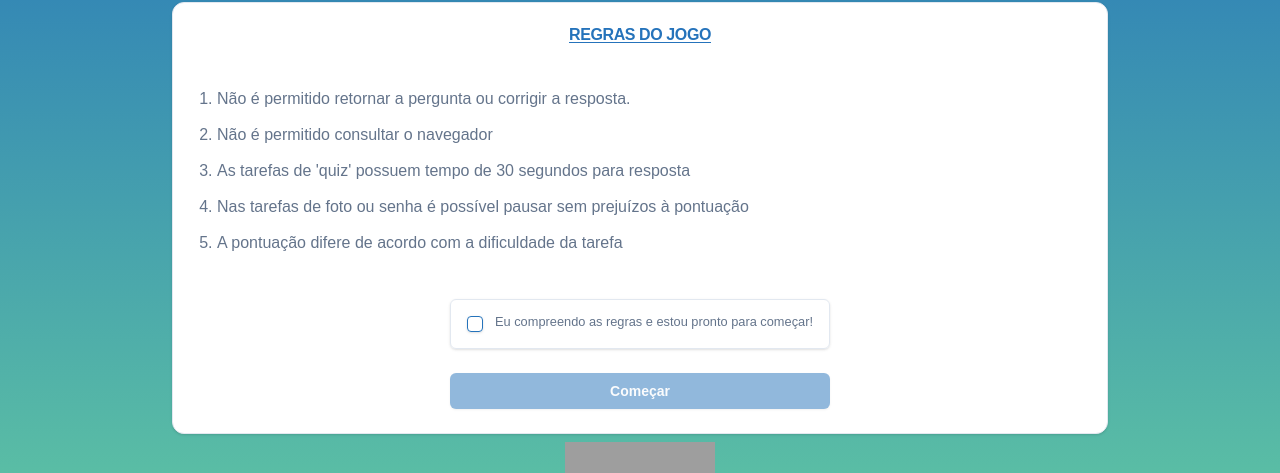
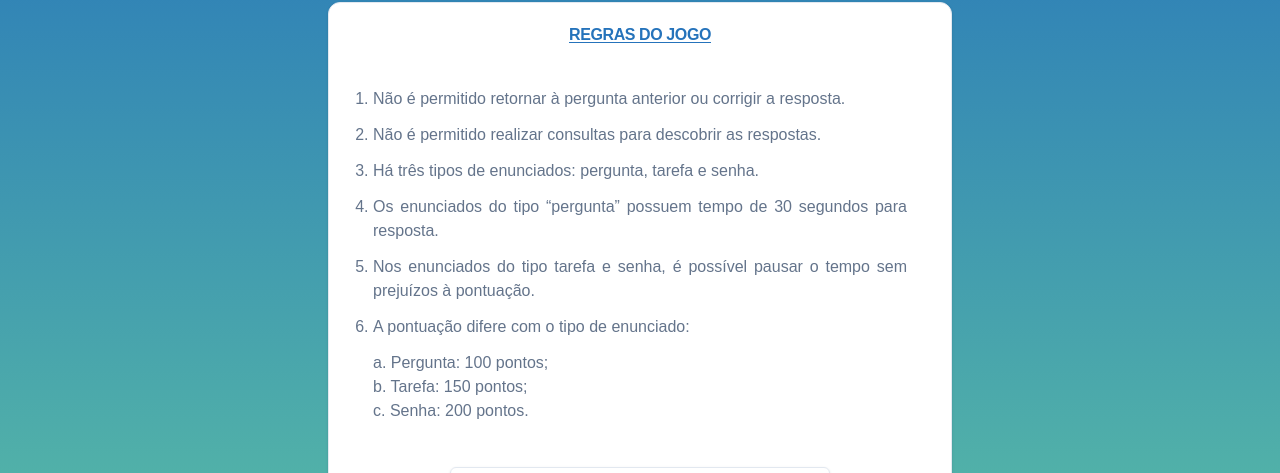
Before and after one commit to icaroalbar/pge_festival, a Next.js app: page /regras in a window 1280 px wide. Shown: the part 205-678 px from the top of the page. Built offline with nearby package versions, Linux system fonts and the light colour scheme; sample sign-in values are in the browser's storage; grey boxes are pictures that could not be loaded.

Commit message:
fix ajuste nas regras

```diff
--- a/app/(pages)/(fundoDegrade)/regras/page.tsx
+++ b/app/(pages)/(fundoDegrade)/regras/page.tsx
@@ -64,7 +64,7 @@ export default function Regras() {
   }
 
   return (
-    <Card className="md:w-3/4 w-full">
+    <Card className="md:w-2/4 w-full">
       <CardHeader>
         <CardTitle className="uppercase text-primary underline underline-offset-2 text-center">
           regras do jogo
@@ -77,6 +77,11 @@ export default function Regras() {
               <p className="text-justify">{regra}</p>
             </li>
           ))}
+          <ul>
+            <li>a. Pergunta: 100 pontos;</li>
+            <li>b. Tarefa: 150 pontos;</li>
+            <li>c. Senha: 200 pontos.</li>
+          </ul>
         </ol>
       </CardContent>
       <CardFooter className="flex flex-col gap-y-5">
--- a/app/(pages)/(fundoDegrade)/regras/regras.ts
+++ b/app/(pages)/(fundoDegrade)/regras/regras.ts
@@ -1,7 +1,11 @@
 export const listaRegras = [
-  "Não é permitido retornar a pergunta ou corrigir a resposta.",
-  "Não é permitido consultar o navegador",
-  "As tarefas de 'quiz' possuem tempo de 30 segundos para resposta",
-  "Nas tarefas de foto ou senha é possível pausar sem prejuízos à pontuação",
-  "A pontuação difere de acordo com a dificuldade da tarefa",
+  "Não é permitido retornar à pergunta anterior ou corrigir a resposta.",
+  "Não é permitido realizar consultas para descobrir as respostas.",
+  "Há três tipos de enunciados: pergunta, tarefa e senha.",
+  "Os enunciados do tipo “pergunta” possuem tempo de 30 segundos para resposta.",
+  "Nos enunciados do tipo tarefa e senha, é possível pausar o tempo sem prejuízos à pontuação.",
+  "A pontuação difere com o tipo de enunciado:",
+  //  a.	Pergunta: 100 pontos
+  //  b.	Tarefa: 150 pontos
+  //  c.	Senha: 200 pontos",
 ];
```
